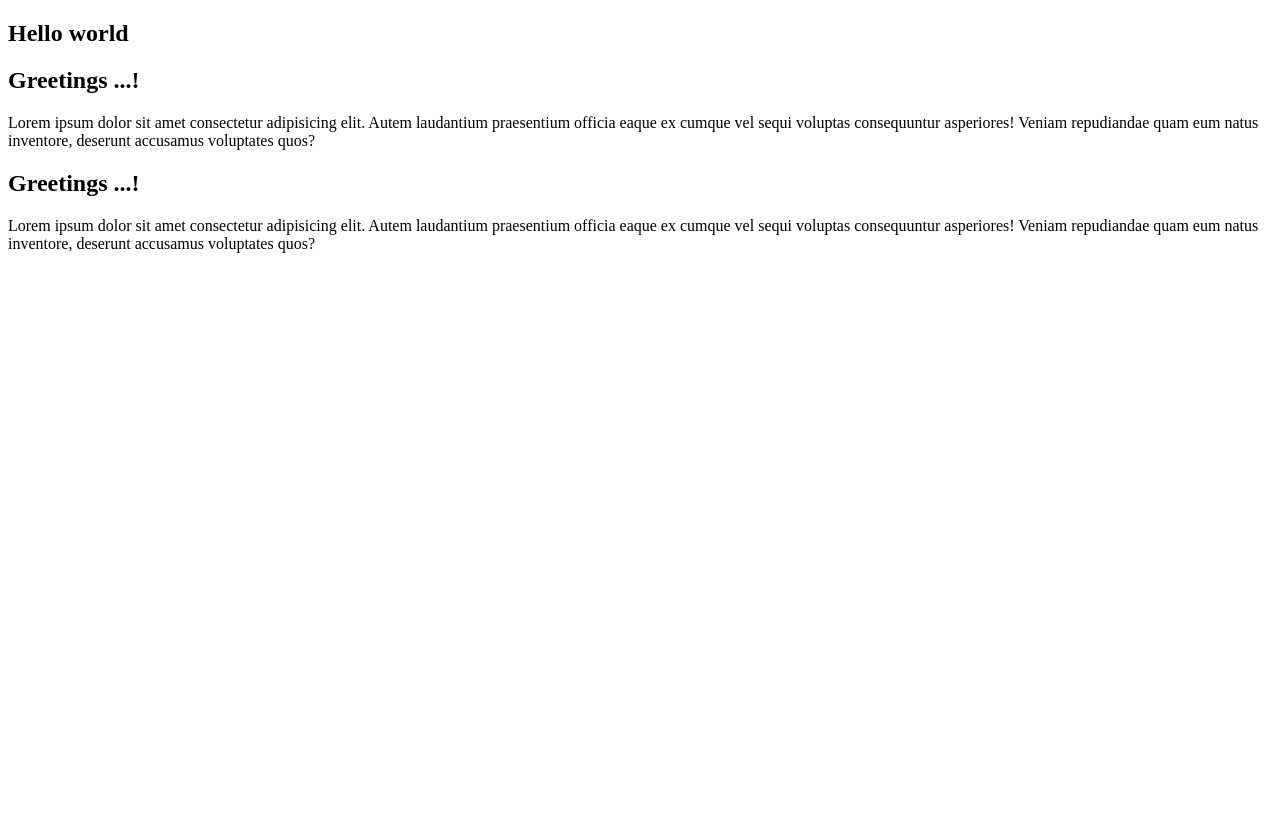
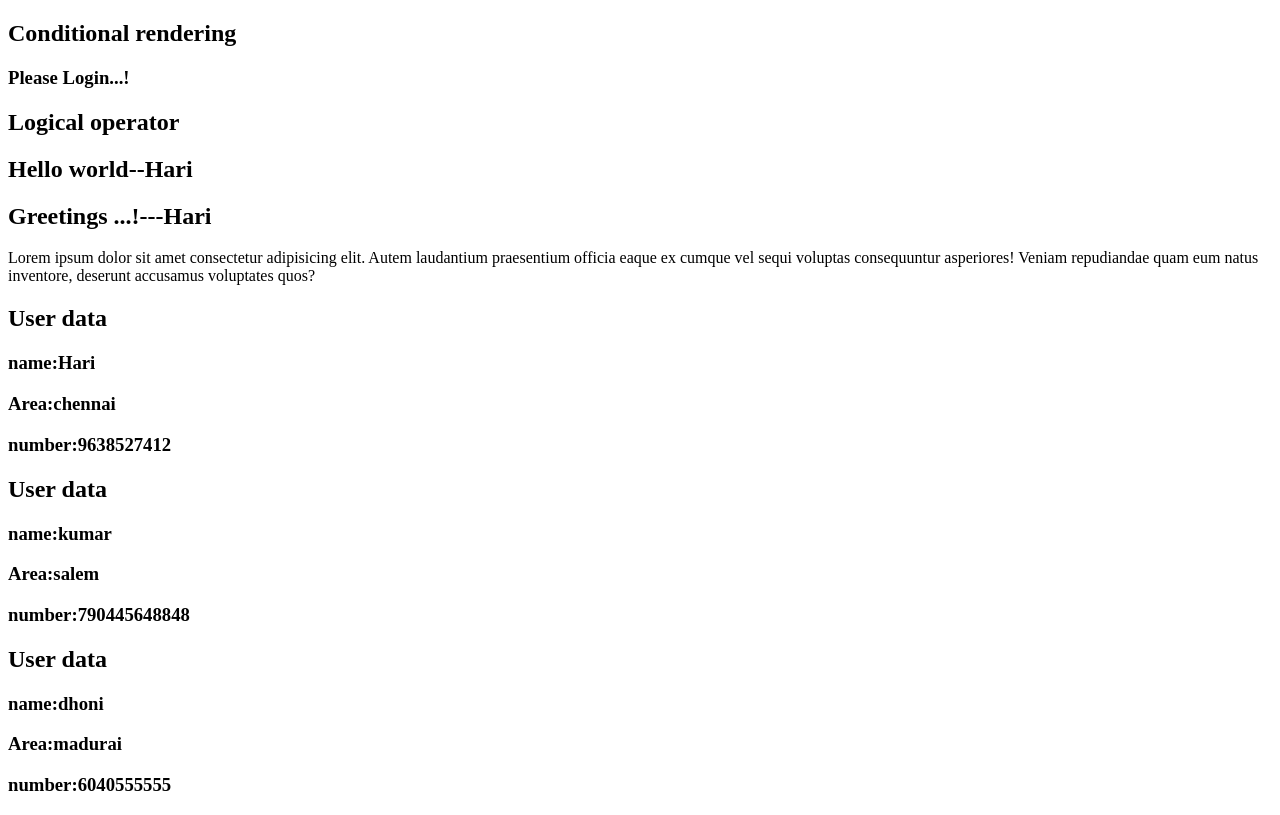
Before and after one commit to kamalrajms/AprilBatch2, a React (Vite) app: page / in a window 1280 px wide. Built offline with nearby package versions, Linux system fonts and the light colour scheme.

Commit message:
Props,conditionl rendering

```diff
--- a/src/App.jsx
+++ b/src/App.jsx
@@ -1,14 +1,29 @@
 import React from "react";
 import Greeting from "./Greeting";
+import DestructuringProps from "./DestructuringProps";
+import ConditionalRendering from "./ConditionalRendering";
 
 export default function App() {
+  const name = "Hari";
+  const area = "chennai";
+  const number = "9638527412";
+
+  const name2 = "kumar";
+  const area2 = "salem";
+  const number2 = "790445648848";
+
+  const name3 = "dhoni";
+  const area3 = "madurai";
+  const number3 = "6040555555";
 
   return (
     <div>
-      <h2>Hello world</h2>
-      <Greeting/>
-      <Greeting/>
+      <ConditionalRendering />
+      <h2>Hello world--{name}</h2>
+      <Greeting first={name} />
+      <DestructuringProps name={name} area={area} number={number} />
+      <DestructuringProps name={name2} area={area2} number={number2} />
+      <DestructuringProps name={name3} area={area3} number={number3} />
     </div>
-
   );
 }
--- /dev/null
+++ b/src/ConditionalRendering.jsx
@@ -0,0 +1,21 @@
+import React from "react";
+
+export default function ConditionalRendering() {
+  const user = false;
+  return (
+    <div>
+      <h2>Conditional rendering</h2>
+      {user ? <h3>welcome back....</h3> : <h3>Please Login...!</h3>}
+
+      <h2>Logical operator</h2>
+      {user && (
+        <p>
+          Lorem ipsum dolor sit amet consectetur adipisicing elit. Consequatur
+          ea accusamus sapiente libero unde quasi mollitia repellat harum
+          laboriosam. Dicta repellendus, quas tenetur qui corrupti nam dolorem
+          ratione commodi magni.
+        </p>
+      )}
+    </div>
+  );
+}
--- /dev/null
+++ b/src/DestructuringProps.jsx
@@ -0,0 +1,12 @@
+import React from "react";
+
+export default function DestructuringProps({ name, area, number }) {
+  return (
+    <div>
+      <h2>User data</h2>
+      <h3>name:{name}</h3>
+      <h3>Area:{area}</h3>
+      <h3>number:{number}</h3>
+    </div>
+  );
+}
--- a/src/Greeting.jsx
+++ b/src/Greeting.jsx
@@ -1,9 +1,9 @@
 import React from "react";
 
-export default function Greeting() {
+export default function Greeting(props) {
   return (
     <div>
-      <h2>Greetings ...!</h2>
+      <h2>Greetings ...!---{props.first}</h2>
       <p>
         Lorem ipsum dolor sit amet consectetur adipisicing elit. Autem
         laudantium praesentium officia eaque ex cumque vel sequi voluptas
```
Also changed, not shown: src/text.txt (added).
